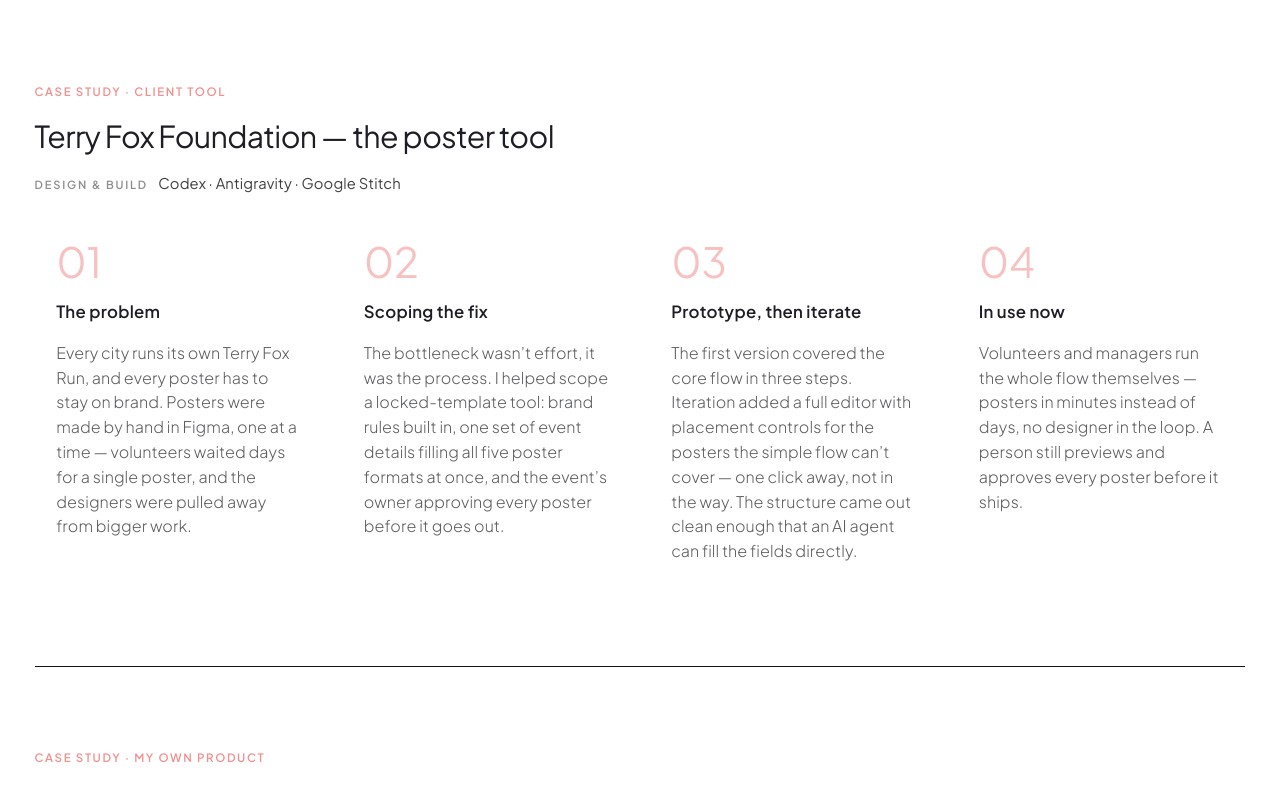
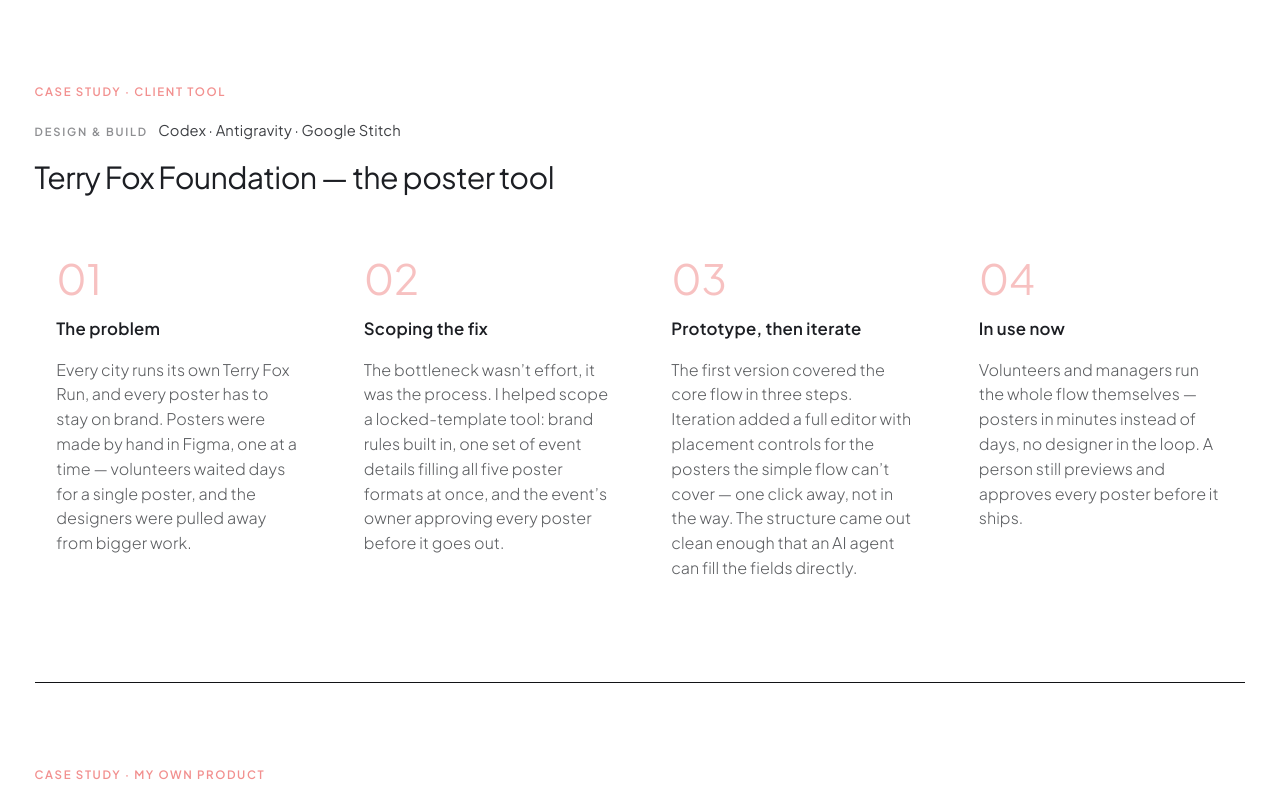
Before and after one commit to Irene2828/porfoliojuly, a Next.js app: page / in a window 1280 px wide. Shown: the part 3705-4494 px from the top of the page. Built offline with nearby package versions, Linux system fonts and the light colour scheme.

Commit message:
Case stories: stack line right under the pink case-study heading

```diff
--- a/src/app/hire/HireSections.tsx
+++ b/src/app/hire/HireSections.tsx
@@ -77,24 +77,14 @@ function CaseStory({
       >
         {kicker}
       </motion.p>
-      <motion.h3
-        className="hire-story-title"
-        initial={{ opacity: 0, y: 20 }}
-        whileInView={{ opacity: 1, y: 0 }}
-        viewport={{ once: true, amount: 0.45 }}
-        transition={{ duration: 0.78, delay: 0.08, ease: [0.16, 1, 0.3, 1] }}
-        style={{ margin: stack ? '0 0 1.05rem 0' : '0 0 2.55rem 0', textAlign: 'left' }}
-      >
-        {title}
-      </motion.h3>
       {stack && (
         <motion.p
           initial={{ opacity: 0, y: 14 }}
           whileInView={{ opacity: 1, y: 0 }}
           viewport={{ once: true, amount: 0.45 }}
-          transition={{ duration: 0.68, delay: 0.14, ease: [0.16, 1, 0.3, 1] }}
+          transition={{ duration: 0.68, delay: 0.08, ease: [0.16, 1, 0.3, 1] }}
           style={{
-            margin: '0 0 1.5rem 0',
+            margin: '0 0 1.05rem 0',
             textAlign: 'left',
             display: 'flex',
             alignItems: 'baseline',
@@ -125,6 +115,16 @@ function CaseStory({
           </span>
         </motion.p>
       )}
+      <motion.h3
+        className="hire-story-title"
+        initial={{ opacity: 0, y: 20 }}
+        whileInView={{ opacity: 1, y: 0 }}
+        viewport={{ once: true, amount: 0.45 }}
+        transition={{ duration: 0.78, delay: 0.16, ease: [0.16, 1, 0.3, 1] }}
+        style={{ margin: '0 0 2.55rem 0', textAlign: 'left' }}
+      >
+        {title}
+      </motion.h3>
       <div className="hire-story-steps">
         {steps.map((step, index) => (
           <motion.div
```
